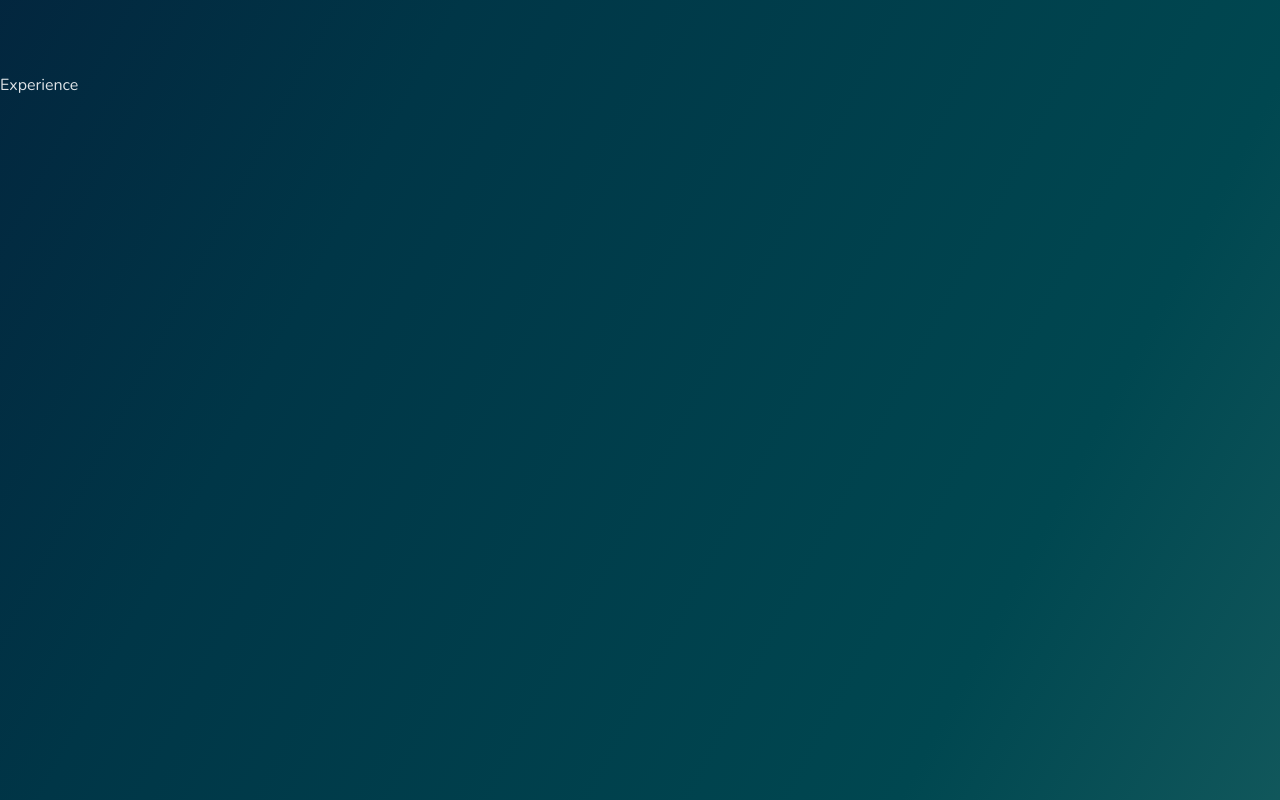
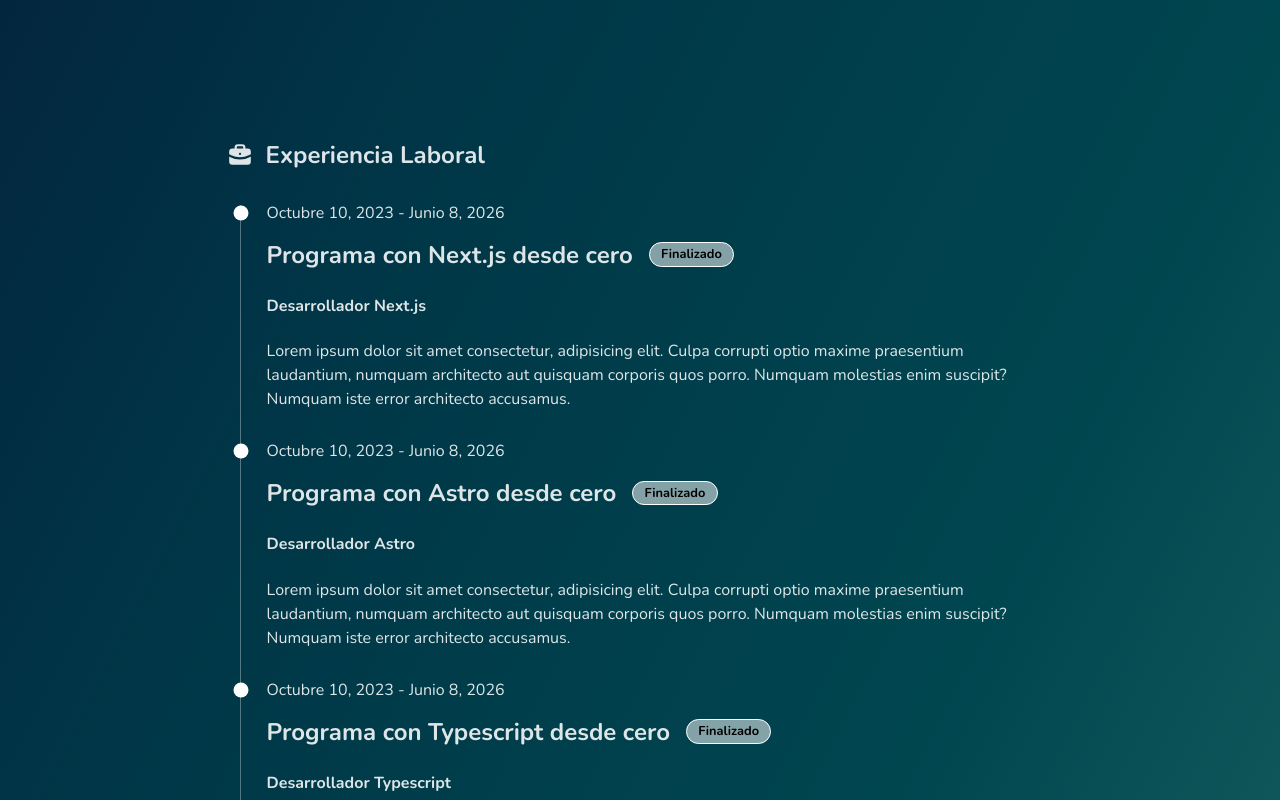
Before and after one commit to dsanchez27c/danielsc-portfolio, a React (Vite) app: page / in a window 1280 px wide. Shown: the part 740-1540 px from the top of the page. Built offline with nearby package versions, Linux system fonts and the light colour scheme.

Commit message:
:art: :lipstick: adding new features.

```diff
--- a/src/App.tsx
+++ b/src/App.tsx
@@ -6,7 +6,7 @@
 
 function App() {
   return (
-    <section id="intro" className="section app-main">
+    <section id="intro" className="app-main">
       <Header />
       <Content />
       <Footer />
--- /dev/null
+++ b/src/components/expBoxShow/ExpBoxShow.tsx
@@ -0,0 +1,29 @@
+import { ExperiencesInt } from "src/interfaces/Interfaces";
+import "src/styles/components/expBoxShow/ExpBoxShowStyle.css";
+
+function ExpBoxShow({
+  title,
+  startDate,
+  endDate,
+  description,
+  charge,
+  status,
+}: ExperiencesInt) {
+  return (
+    <article className="experience-container">
+      <div className="date-info-container">
+        <span className="icon-container"></span>
+        <p className="date-info">
+          {startDate} - {endDate}
+        </p>
+      </div>
+      <h2 className="experience-title">
+        {title} <span className="experience-status">{status}</span>
+      </h2>
+      <h4 className="experience-charge">{charge}</h4>
+      <p className="experience-description">{description}</p>
+    </article>
+  );
+}
+
+export default ExpBoxShow;
--- a/src/components/experience/Experience.tsx
+++ b/src/components/experience/Experience.tsx
@@ -1,7 +1,34 @@
+import { Experiences } from "src/variables/Variables";
+import ExpBoxShow from "src/components/expBoxShow/ExpBoxShow";
+import "src/styles/components/experience/ExperienceStyle.css";
+import { Icons } from "../icons/Icons";
+
 function Experience() {
   return (
-    <section id="experience" className="section" style={{ height: "100vh" }}>
-      Experience
+    <section id="experience" className="experience-box-main">
+      <div className="experience-box-container">
+        <h2 className="experience-box-section-title">
+          <span className="experience-box-icon-container">
+            <Icons name="suitcase" color="#ffffff" size="26" />
+          </span>
+          Experiencia Laboral
+        </h2>
+        {Experiences.map((experience) => {
+          const { title, startDate, endDate, description, charge, status } =
+            experience;
+          return (
+            <ExpBoxShow
+              key={title}
+              title={title}
+              startDate={startDate}
+              endDate={endDate}
+              description={description}
+              charge={charge}
+              status={status}
+            />
+          );
+        })}
+      </div>
     </section>
   );
 }
--- a/src/components/icons/Icons.tsx
+++ b/src/components/icons/Icons.tsx
@@ -1,23 +1,21 @@
-const getIconName = ({
-  color,
-  name,
-  size,
-}: {
+interface IconIntercface {
   color: string;
   name: string;
   size: string;
-}) => {
+}
+
+const getIconName = ({ name, color, size }: IconIntercface) => {
   switch (name) {
     case "github":
       return (
         <svg
           aria-hidden="true"
+          data-view-component="true"
+          fill={color}
+          height={size}
+          version="1.1"
           viewBox="0 0 16 16"
-          version="1.1"
-          fill={color}
           width={size}
-          height={size}
-          data-view-component="true"
         >
           <path d="M8 0c4.42 0 8 3.58 8 8a8.013 8.013 0 0 1-5.45 7.59c-.4.08-.55-.17-.55-.38 0-.27.01-1.13.01-2.2 0-.75-.25-1.23-.54-1.48 1.78-.2 3.65-.88 3.65-3.95 0-.88-.31-1.59-.82-2.15.08-.2.36-1.02-.08-2.12 0 0-.67-.22-2.2.82-.64-.18-1.32-.27-2-.27-.68 0-1.36.09-2 .27-1.53-1.03-2.2-.82-2.2-.82-.44 1.1-.16 1.92-.08 2.12-.51.56-.82 1.28-.82 2.15 0 3.06 1.86 3.75 3.64 3.95-.23.2-.44.55-.51 1.07-.46.21-1.61.55-2.33-.66-.15-.24-.6-.83-1.23-.82-.67.01-.27.38.01.53.34.19.73.9.82 1.13.16.45.68 1.31 2.69.94 0 .67.01 1.3.01 1.49 0 .21-.15.45-.55.38A7.995 7.995 0 0 1 0 8c0-4.42 3.58-8 8-8Z"></path>
         </svg>
@@ -26,13 +24,12 @@
     case "linkedin":
       return (
         <svg
+          fill={color}
+          focusable="false"
+          height={size}
+          viewBox="0 0 24 24"
+          width={size}
           xmlns="http://www.w3.org/2000/svg"
-          viewBox="0 0 24 24"
-          data-supported-dps="24x24"
-          fill={color}
-          width={size}
-          height={size}
-          focusable="false"
         >
           <path d="M20.5 2h-17A1.5 1.5 0 002 3.5v17A1.5 1.5 0 003.5 22h17a1.5 1.5 0 001.5-1.5v-17A1.5 1.5 0 0020.5 2zM8 19H5v-9h3zM6.5 8.25A1.75 1.75 0 118.3 6.5a1.78 1.78 0 01-1.8 1.75zM19 19h-3v-4.74c0-1.42-.6-1.93-1.38-1.93A1.74 1.74 0 0013 14.19a.66.66 0 000 .14V19h-3v-9h2.9v1.3a3.11 3.11 0 012.7-1.4c1.55 0 3.36.86 3.36 3.66z"></path>
         </svg>
@@ -41,11 +38,11 @@
     case "sun":
       return (
         <svg
+          fill={color}
+          height={size}
+          viewBox="0 0 512 512"
+          width={size}
           xmlns="http://www.w3.org/2000/svg"
-          viewBox="0 0 512 512"
-          fill={color}
-          width={size}
-          height={size}
         >
           <path d="M361.5 1.2c5 2.1 8.6 6.6 9.6 11.9L391 121l107.9 19.8c5.3 1 9.8 4.6 11.9 9.6s1.5 10.7-1.6 15.2L446.9 256l62.3 90.3c3.1 4.5 3.7 10.2 1.6 15.2s-6.6 8.6-11.9 9.6L391 391 371.1 498.9c-1 5.3-4.6 9.8-9.6 11.9s-10.7 1.5-15.2-1.6L256 446.9l-90.3 62.3c-4.5 3.1-10.2 3.7-15.2 1.6s-8.6-6.6-9.6-11.9L121 391 13.1 371.1c-5.3-1-9.8-4.6-11.9-9.6s-1.5-10.7 1.6-15.2L65.1 256 2.8 165.7c-3.1-4.5-3.7-10.2-1.6-15.2s6.6-8.6 11.9-9.6L121 121 140.9 13.1c1-5.3 4.6-9.8 9.6-11.9s10.7-1.5 15.2 1.6L256 65.1 346.3 2.8c4.5-3.1 10.2-3.7 15.2-1.6zM160 256a96 96 0 1 1 192 0 96 96 0 1 1 -192 0zm224 0a128 128 0 1 0 -256 0 128 128 0 1 0 256 0z" />
         </svg>
@@ -64,21 +61,57 @@
         </svg>
       );
 
+    case "calendar":
+      return (
+        <svg
+          fill="none"
+          height={size}
+          stroke-linecap="round"
+          stroke-linejoin="round"
+          stroke-width="2"
+          stroke={color}
+          viewBox="0 0 24 24"
+          width={size}
+          xmlns="http://www.w3.org/2000/svg"
+        >
+          <path stroke="none" d="M0 0h24v24H0z" fill="none" />
+          <path d="M12.5 21h-6.5a2 2 0 0 1 -2 -2v-12a2 2 0 0 1 2 -2h12a2 2 0 0 1 2 2v5" />
+          <path d="M16 3v4" />
+          <path d="M8 3v4" />
+          <path d="M4 11h16" />
+          <path d="M19 19m-3 0a3 3 0 1 0 6 0a3 3 0 1 0 -6 0" />
+        </svg>
+      );
+
+    case "suitcase":
+      return (
+        <svg
+          xmlns="http://www.w3.org/2000/svg"
+          width={size}
+          height={size}
+          viewBox="0 0 24 24"
+          stroke-width="2"
+          stroke={color}
+          fill="none"
+          stroke-linecap="round"
+          stroke-linejoin="round"
+        >
+          <path stroke="none" d="M0 0h24v24H0z" fill="none" />
+          <path
+            d="M22 13.478v4.522a3 3 0 0 1 -3 3h-14a3 3 0 0 1 -3 -3v-4.522l.553 .277a20.999 20.999 0 0 0 18.897 -.002l.55 -.275zm-8 -11.478a3 3 0 0 1 3 3v1h2a3 3 0 0 1 3 3v2.242l-1.447 .724a19.002 19.002 0 0 1 -16.726 .186l-.647 -.32l-1.18 -.59v-2.242a3 3 0 0 1 3 -3h2v-1a3 3 0 0 1 3 -3h4zm-2 8a1 1 0 0 0 -1 1a1 1 0 1 0 2 .01c0 -.562 -.448 -1.01 -1 -1.01zm2 -6h-4a1 1 0 0 0 -1 1v1h6v-1a1 1 0 0 0 -1 -1z"
+            stroke-width="0"
+            fill="currentColor"
+          />
+        </svg>
+      );
+
     default:
       break;
   }
 };
 
-const Icons = ({
-  color,
-  name,
-  size,
-}: {
-  color: string;
-  name: string;
-  size: string;
-}) => {
-  const iconName: any = getIconName({ name, size, color });
+const Icons = ({ name, color, size }: IconIntercface) => {
+  const iconName: any = getIconName({ name, color, size });
   return iconName;
 };
 
--- a/src/components/projects/Projects.tsx
+++ b/src/components/projects/Projects.tsx
@@ -1,6 +1,6 @@
 function Projects() {
   return (
-    <section id="projects" className="section" style={{ height: "100vh" }}>
+    <section id="projects" style={{ height: "100vh" }}>
       Projects
     </section>
   );
--- /dev/null
+++ b/src/interfaces/Interfaces.tsx
@@ -0,0 +1,9 @@
+/// interfaz para datos de experiencias
+export interface ExperiencesInt {
+  title: string;
+  startDate: string;
+  endDate?: string;
+  status: string | boolean;
+  charge: string;
+  description: string;
+}
--- /dev/null
+++ b/src/styles/components/expBoxShow/ExpBoxShowStyle.css
@@ -0,0 +1,53 @@
+.experience-container {
+  border-left: 1px solid #ffffff52;
+  padding: 0rem 0rem 0rem 1.6rem;
+}
+
+.experience-container:not(:last-child) {
+  padding-bottom: 2rem;
+}
+
+.experience-container p,
+h2 {
+  margin: 0;
+}
+
+.experience-container .date-info-container {
+  position: relative;
+}
+
+.experience-container .date-info-container .icon-container {
+  position: absolute;
+  top: 50%;
+  left: -1.6rem;
+  transform: translate(-50%, -50%);
+
+  display: block;
+  background-color: #ffffff;
+  width: 15px;
+  height: 15px;
+  border-radius: 50%;
+}
+
+.experience-container .date-info-container .date-info {
+  line-height: 1;
+  margin-bottom: 1rem;
+}
+
+.experience-container .experience-title {
+  display: flex;
+  align-items: center;
+}
+
+.experience-container .experience-title .experience-status {
+  font-size: 0.8rem;
+  font-weight: 700;
+  background-color: #ffffff83;
+  color: #000000;
+
+  margin-left: 1rem;
+
+  padding: 0.1rem 0.7rem;
+  border: 1px solid #ffffff;
+  border-radius: 25px;
+}
--- /dev/null
+++ b/src/styles/components/experience/ExperienceStyle.css
@@ -0,0 +1,27 @@
+.experience-box-main {
+  display: flex;
+}
+
+.experience-box-main .experience-box-container {
+  margin: 5% auto;
+  max-width: 50rem;
+}
+
+.experience-box-main .experience-box-container .experience-box-section-title {
+  margin-bottom: 2rem;
+  padding-left: 1.6rem;
+
+  position: relative;
+}
+
+.experience-box-main
+  .experience-box-container
+  .experience-box-section-title
+  .experience-box-icon-container {
+  position: absolute;
+  top: 50%;
+  left: 0;
+  transform: translate(-50%, -50%);
+  width: 26px;
+  height: 26px;
+}
--- a/src/styles/components/header/HeaderStyle.css
+++ b/src/styles/components/header/HeaderStyle.css
@@ -1,4 +1,5 @@
 .header-container {
+  z-index: 1;
   position: sticky;
   top: 0;
 
@@ -16,14 +17,16 @@
 
 .header-container .header-article {
   display: flex;
-  justify-content: flex-start;
   align-items: center;
+  justify-content: space-between;
   padding: 0.4rem 3rem;
+  margin: auto;
+  max-width: 50rem;
 }
 
-.header-container .header-article .open-sidebar-container {
+/* .header-container .header-article .open-sidebar-container {
   margin-right: 4rem;
-}
+} */
 
 .header-container .header-article .open-sidebar-container h3 {
   margin: 0;
@@ -32,7 +35,13 @@
 }
 
 .header-container .header-article .header-nav {
-  margin: auto;
+  display: flex;
+  align-items: center;
+}
+
+.header-container .header-article .header-nav .dark-light-mode {
+  display: block;
+  margin-left: 3rem;
 }
 
 .header-container .header-article .header-nav .nav-bar .nav-bar-list {
--- /dev/null
+++ b/src/variables/Variables.tsx
@@ -0,0 +1,32 @@
+import { ExperiencesInt } from "src/interfaces/Interfaces";
+
+/// datos para experiencias
+export const Experiences: ExperiencesInt[] = [
+  {
+    title: "Programa con Next.js desde cero",
+    startDate: "Octubre 10, 2023",
+    endDate: "Junio 8, 2026",
+    status: "Finalizado",
+    charge: "Desarrollador Next.js",
+    description:
+      "Lorem ipsum dolor sit amet consectetur, adipisicing elit. Culpa corrupti optio maxime praesentium laudantium, numquam architecto aut quisquam corporis quos porro. Numquam molestias enim suscipit? Numquam iste error architecto accusamus.",
+  },
+  {
+    title: "Programa con Astro desde cero",
+    startDate: "Octubre 10, 2023",
+    endDate: "Junio 8, 2026",
+    status: "Finalizado",
+    charge: "Desarrollador Astro",
+    description:
+      "Lorem ipsum dolor sit amet consectetur, adipisicing elit. Culpa corrupti optio maxime praesentium laudantium, numquam architecto aut quisquam corporis quos porro. Numquam molestias enim suscipit? Numquam iste error architecto accusamus.",
+  },
+  {
+    title: "Programa con Typescript desde cero",
+    startDate: "Octubre 10, 2023",
+    endDate: "Junio 8, 2026",
+    status: "Finalizado",
+    charge: "Desarrollador Typescript",
+    description:
+      "Lorem ipsum dolor sit amet consectetur, adipisicing elit. Culpa corrupti optio maxime praesentium laudantium, numquam architecto aut quisquam corporis quos porro. Numquam molestias enim suscipit? Numquam iste error architecto accusamus.",
+  },
+];
```
Also changed, not shown: src/components/header/Header.tsx (+7 -9 lines).
